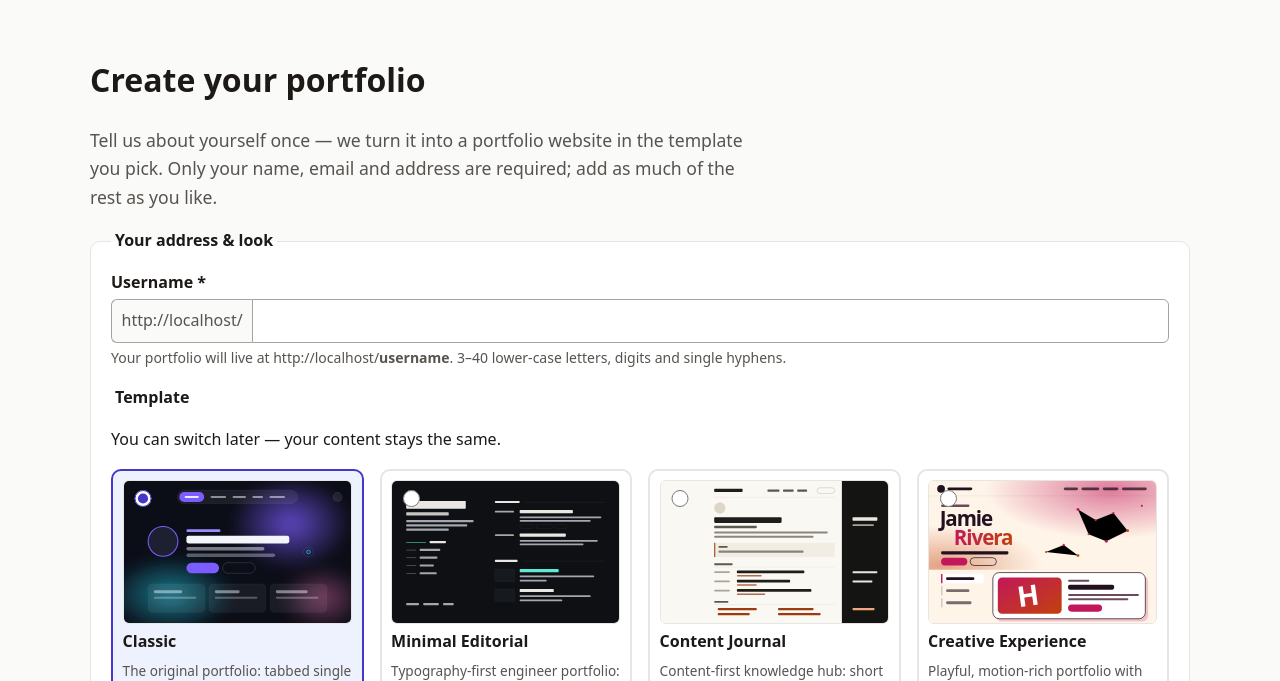
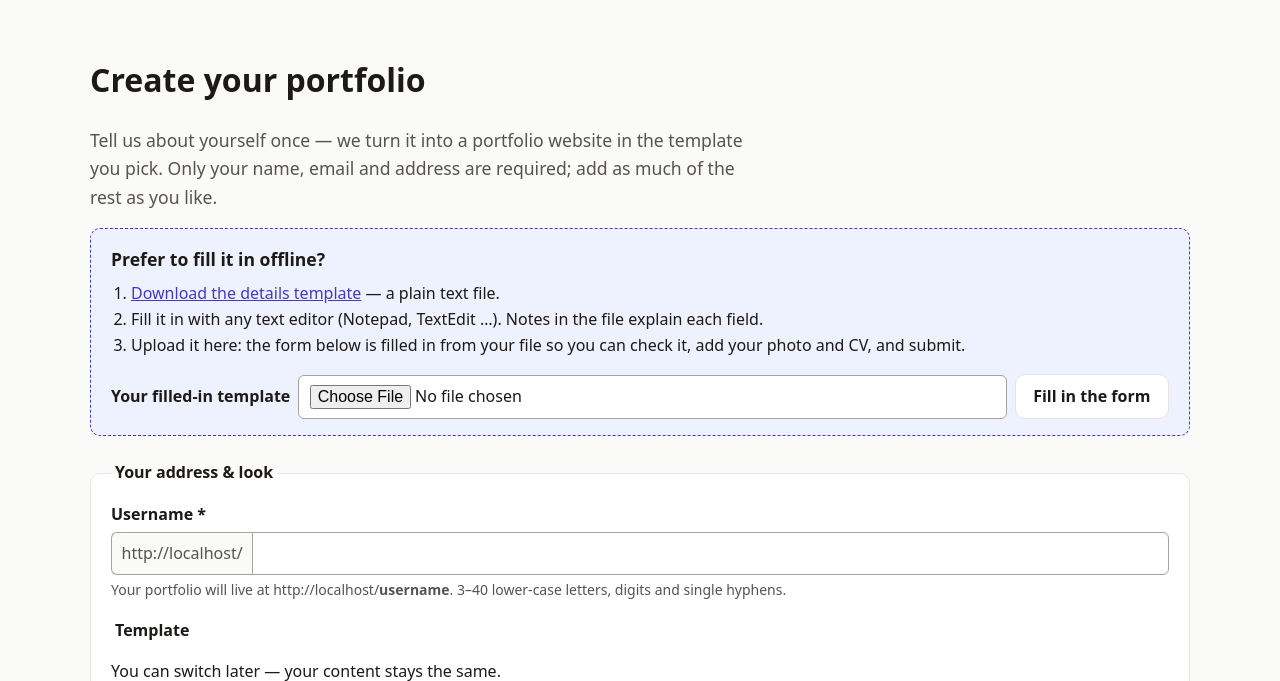
Before and after one commit to shakyarishesh/Portfolia, a Laravel app: page /create in a window 1280 px wide. Shown: the part 70-751 px from the top of the page. Run offline with Laravel 12, Linux system fonts and the light colour scheme; data comes from the database, SQL or seed files in the repository; some libraries are stand-ins or nearby versions.

Commit message:
Create your portfolio: downloadable plain-text details template that pre-fills the form when uploaded
- GET /create/template: every form field with hints (required, options, yes/no, date format), --- between entries
- POST /create/import parses it into old input so the applicant reviews, adds photo/CV and submits; options, yes/no and dates are normalised, unusable lines are listed instead of guessed

```diff
--- a/app/Http/Controllers/ApplicationController.php
+++ b/app/Http/Controllers/ApplicationController.php
@@ -100,6 +100,198 @@ class ApplicationController extends Controller
     public function submitted()
     {
         return view('site.apply.submitted');
+    }
+
+    /** Plain-text template of every form field, to fill in offline and upload with import(). */
+    public function template()
+    {
+        $out = [
+            '# '.config('app.name').' — portfolio details',
+            '#',
+            '# How to use this file:',
+            "#  1. Write your answers after the colons. Leave anything you don't need empty.",
+            '#  2. Long answers can continue on the next lines (leave a blank line between paragraphs).',
+            '#  3. Sections with several entries (jobs, projects …): put a line with only --- between entries.',
+            '#     Copy a whole block to add another entry.',
+            '#  4. Upload this file on '.route('apply.create').' — the form is filled in for you to check.',
+            '#     Add your photo and CV there, then submit.',
+            '# Lines starting with # are notes and are ignored.',
+            '',
+        ];
+        foreach ($this->fileSections() as $title => [$key, $fields]) {
+            $out[] = "== {$title} ==";
+            if ($key) {
+                $out[] = '# Put a line with only --- between entries.';
+            }
+            foreach ($fields as $name => $field) {
+                $hint = trim(implode(' ', array_filter([
+                    in_array('required', $field['rules'] ?? [], true) ? 'Required.' : null,
+                    $field['help'] ?? null,
+                    match ($field['type']) {
+                        'select' => 'One of: '.implode(', ', $field['options']).'.',
+                        'checkbox' => 'yes or no.',
+                        'date' => 'Date as YYYY-MM-DD'.($name === 'end_date' && $key === 'experience' ? ', or "present".' : '.'),
+                        default => null,
+                    },
+                ])));
+                if ($hint !== '') {
+                    $out[] = "# {$hint}";
+                }
+                $out[] = "{$field['label']}: ".($name === 'template' ? Templates::meta(Templates::DEFAULT)['name'] : '');
+            }
+            $out[] = '';
+        }
+
+        return response(implode("\n", $out), 200, [
+            'Content-Type' => 'text/plain; charset=UTF-8',
+            'Content-Disposition' => 'attachment; filename="portfolio-details.txt"',
+        ]);
+    }
+
+    /** Fill the form from an uploaded template: flashed as old input, so the applicant reviews it before submitting. */
+    public function import(Request $request)
+    {
+        $request->validate(['details' => ['required', 'file', 'max:200', 'mimes:txt', 'mimetypes:text/plain']], [], ['details' => 'details file']);
+        [$data, $warnings] = $this->parseDetails((string) file_get_contents($request->file('details')->getRealPath()));
+
+        return redirect()->route('apply.create')->withInput($data)->with('import_warnings', $warnings)
+            ->with('success', 'The form below was filled in from your file. Check everything, add your photo and CV, then submit.');
+    }
+
+    /** Sections of the details file: heading => [group key (null = top-level fields), fields]. */
+    private function fileSections(): array
+    {
+        return [
+            'Your portfolio' => [null, [
+                'username' => ['type' => 'text', 'label' => 'Username', 'rules' => ['required'], 'help' => 'Your address: '.url('/').'/username. Lower-case letters, numbers and hyphens.'],
+                'template' => ['type' => 'select', 'label' => 'Template', 'options' => array_map(fn ($t) => $t['name'], Templates::available())],
+            ]],
+            'Profile' => [null, $this->profileFields()],
+        ] + collect($this->groups())->mapWithKeys(fn ($g, $key) => [$g['label'] => [$key, $g['fields']]])->all();
+    }
+
+    /** @return array{0: array, 1: list<string>} form input shaped like the POST, and lines that couldn't be used */
+    private function parseDetails(string $text): array
+    {
+        $text = preg_replace('/^\xEF\xBB\xBF/', '', $text);
+        if (! mb_check_encoding($text, 'UTF-8')) {
+            $text = mb_convert_encoding($text, 'UTF-8', 'Windows-1252');
+        }
+        $sections = collect($this->fileSections())->mapWithKeys(fn ($s, $title) => [mb_strtolower($title) => $s]);
+        $data = $warnings = [];
+        $section = $path = $type = null;
+        $row = 0;
+
+        foreach (preg_split('/\R/', $text) as $n => $line) {
+            if (str_starts_with(ltrim($line), '#')) {
+                continue;
+            }
+            if (preg_match('/^\s*==\s*(.+?)\s*==\s*$/', $line, $m)) {
+                $section = $sections[mb_strtolower($m[1])] ?? null;
+                if (! $section) {
+                    $warnings[] = 'Unknown section "'.$m[1].'" on line '.($n + 1).' was skipped.';
+                }
+                $row = $section && $section[0] ? count($data[$section[0]] ?? []) : 0;
+                $path = null;
+
+                continue;
+            }
+            if (! $section) {
+                continue;
+            }
+            if ($section[0] && trim($line) === '---') {
+                $row++;
+                $path = null;
+
+                continue;
+            }
+            if (preg_match('/^\s*([^:]{1,80}):(.*)$/', $line, $m)) {
+                $name = collect($section[1])->search(fn ($f, $k) => in_array(mb_strtolower(trim($m[1])), [mb_strtolower($f['label']), $k], true));
+                if ($name !== false) {
+                    $path = $section[0] ? "{$section[0]}.{$row}.{$name}" : $name;
+                    $type = $section[1][$name]['type'];
+                    Arr::set($data, $path, trim($m[2]));
+
+                    continue;
+                }
+                // "Label: …" that isn't a field: part of long text, otherwise a typo worth reporting.
+                if (! in_array($type, ['textarea', 'lines'], true)) {
+                    $warnings[] = 'Line '.($n + 1).' ("'.mb_strimwidth(trim($line), 0, 60, '…').'") is not a field and was skipped.';
+                    $path = null;
+
+                    continue;
+                }
+            }
+            if ($path) {
+                Arr::set($data, $path, Arr::get($data, $path)."\n".rtrim($line));
+            }
+        }
+
+        foreach ($sections as [$key, $fields]) {
+            if (! $key) {
+                $data = $this->cleanRow($data, $fields, '', $warnings);
+
+                continue;
+            }
+            $rows = [];
+            foreach ($data[$key] ?? [] as $r) {
+                ($r = $this->cleanRow($r, $fields, $key, $warnings)) && $rows[] = $r; // blank entries dropped
+            }
+            if (count($rows) > self::MAX_ROWS) {
+                $warnings[] = 'Only the first '.self::MAX_ROWS.' entries of '.$key.' were used.';
+            }
+            $data[$key] = array_slice($rows, 0, self::MAX_ROWS);
+        }
+
+        return [array_filter($data, fn ($v) => $v !== [] && $v !== ''), $warnings];
+    }
+
+    /** Trim values, drop blanks, and turn yes/no, option names and dates into what the form inputs expect. */
+    private function cleanRow(array $row, array $fields, string $group, array &$warnings): array
+    {
+        foreach ($fields as $name => $field) {
+            $value = trim((string) ($row[$name] ?? ''));
+            unset($row[$name]);
+            if ($value === '') {
+                continue;
+            }
+            $where = $field['label'].($group !== '' ? " ({$group})" : '');
+            if ($field['type'] === 'checkbox') {
+                if (in_array(mb_strtolower($value), ['yes', 'y', 'true', '1', 'x'], true)) {
+                    $row[$name] = '1';
+                }
+            } elseif ($field['type'] === 'select') {
+                $key = collect($field['options'])->search(fn ($label, $k) => in_array(mb_strtolower($value), [mb_strtolower($label), mb_strtolower((string) $k)], true));
+                if ($key !== false) {
+                    $row[$name] = (string) $key;
+                } else {
+                    $warnings[] = "\"{$value}\" is not an option for {$where}.";
+                }
+            } elseif ($field['type'] === 'date') {
+                if (in_array(mb_strtolower($value), ['present', 'current', 'now'], true) && isset($fields['is_current'])) {
+                    $row['is_current'] = '1';
+                } elseif ($date = $this->toDate($value)) {
+                    $row[$name] = $date;
+                } else {
+                    $warnings[] = "\"{$value}\" is not a date for {$where} — use YYYY-MM-DD.";
+                }
+            } else {
+                $row[$name] = $value;
+            }
+        }
+
+        return $row;
+    }
+
+    /** 2021-03-15, 2021-03, 2021, "March 2021" → Y-m-d; null when unreadable. */
+    private function toDate(string $value): ?string
+    {
+        return match (true) {
+            (bool) preg_match('/^\d{4}-\d{2}-\d{2}$/', $value) => strtotime($value) ? $value : null,
+            (bool) preg_match('/^\d{4}-\d{2}$/', $value) => $value.'-01',
+            (bool) preg_match('/^\d{4}$/', $value) => $value.'-01-01',
+            default => ($t = strtotime('1 '.$value)) || ($t = strtotime($value)) ? date('Y-m-d', $t) : null,
+        };
     }
 
     /** Profile fields shown on the form (labels from the admin profile form). */
--- a/public/site/apply.css
+++ b/public/site/apply.css
@@ -34,3 +34,13 @@ fieldset.templates { border: 0; padding: 0; margin: 0; }
 
 .submit { border-top: 1px solid var(--border); padding-top: 1rem; }
 .submit p { color: var(--muted); max-width: 65ch; }
+
+/* Offline template: download, fill in, upload to pre-fill the form. */
+.import-box { border: 1px dashed var(--accent); border-radius: var(--radius); background: #eef2ff; padding: 1rem 1.25rem; margin-bottom: 1.5rem; }
+.import-box h2 { margin: 0 0 .5rem; font-size: 1.1rem; }
+.import-box ol { margin: 0 0 1rem; padding-left: 1.25rem; }
+.import-form { display: flex; flex-wrap: wrap; gap: .5rem; align-items: center; }
+.import-form label { margin: 0; }
+.import-form input { flex: 1 1 14rem; width: auto; background: var(--surface); }
+.import-warnings { margin-top: 1rem; border-left: 4px solid #d97706; background: #fffbeb; padding: .5rem 1rem; }
+.import-warnings p { margin: 0; font-weight: 600; }
--- a/resources/views/site/apply/create.blade.php
+++ b/resources/views/site/apply/create.blade.php
@@ -12,6 +12,27 @@
 <div class="wrap apply">
   <h1>Create your portfolio</h1>
   <p class="lead">Tell us about yourself once — we turn it into a portfolio website in the template you pick. Only your name, email and address are required; add as much of the rest as you like.</p>
+
+  <section class="import-box" aria-labelledby="import-title">
+    <h2 id="import-title">Prefer to fill it in offline?</h2>
+    <ol>
+      <li><a href="{{ route('apply.template') }}" download>Download the details template</a> — a plain text file.</li>
+      <li>Fill it in with any text editor (Notepad, TextEdit …). Notes in the file explain each field.</li>
+      <li>Upload it here: the form below is filled in from your file so you can check it, add your photo and CV, and submit.</li>
+    </ol>
+    <form method="post" action="{{ route('apply.import') }}" enctype="multipart/form-data" class="import-form">
+      @csrf
+      <label for="details-file">Your filled-in template</label>
+      <input type="file" id="details-file" name="details" accept=".txt,text/plain" required>
+      <button class="btn" type="submit">Fill in the form</button>
+    </form>
+    @if (session('import_warnings'))
+      <div class="import-warnings" role="status">
+        <p>Some parts of your file couldn't be used — please fill these in below:</p>
+        <ul>@foreach (session('import_warnings') as $w)<li>{{ $w }}</li>@endforeach</ul>
+      </div>
+    @endif
+  </section>
 
   @if ($errors->any())
     <div class="error-summary" role="alert" tabindex="-1">
--- a/routes/web.php
+++ b/routes/web.php
@@ -27,6 +27,9 @@ Route::delete('/demo', [DemoController::class, 'destroy'])->name('demo.destroy')
 Route::get('/create', [ApplicationController::class, 'create'])->name('apply.create');
 Route::post('/create', [ApplicationController::class, 'store'])->middleware('throttle:applications')->name('apply.store');
 Route::get('/create/submitted', [ApplicationController::class, 'submitted'])->name('apply.submitted');
+// Offline route: download a plain-text template, fill it in, upload it to pre-fill the form.
+Route::get('/create/template', [ApplicationController::class, 'template'])->name('apply.template');
+Route::post('/create/import', [ApplicationController::class, 'import'])->middleware('throttle:20,1')->name('apply.import');
 Route::get('/sitemap.xml', [SeoController::class, 'sitemap'])->name('sitemap');
 Route::get('/robots.txt', [SeoController::class, 'robots']);
 Route::get('/api/portfolio/{username?}', [PortfolioController::class, 'api'])->middleware('throttle:60,1')->name('api.portfolio');
```
Also changed, not shown: tests/Feature/ApplicationImportTest.php (added, +125 -0 lines).
